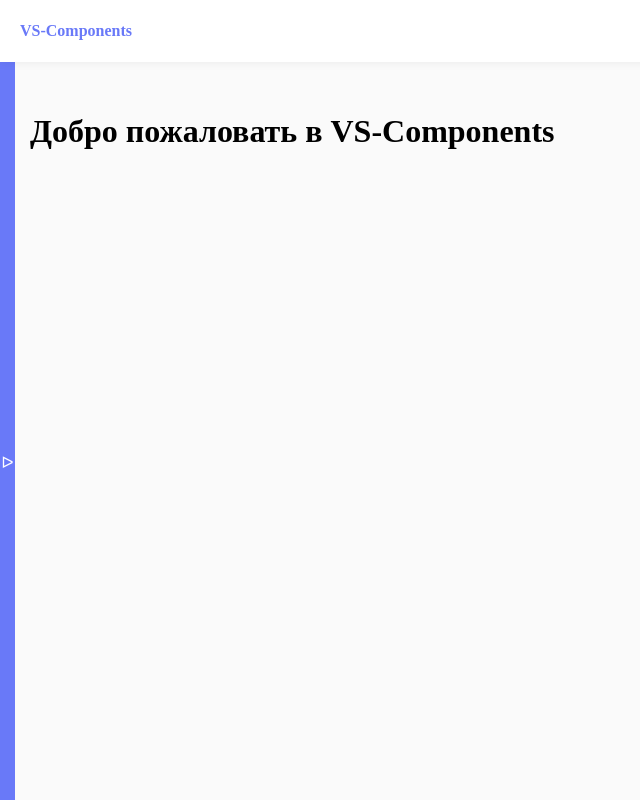
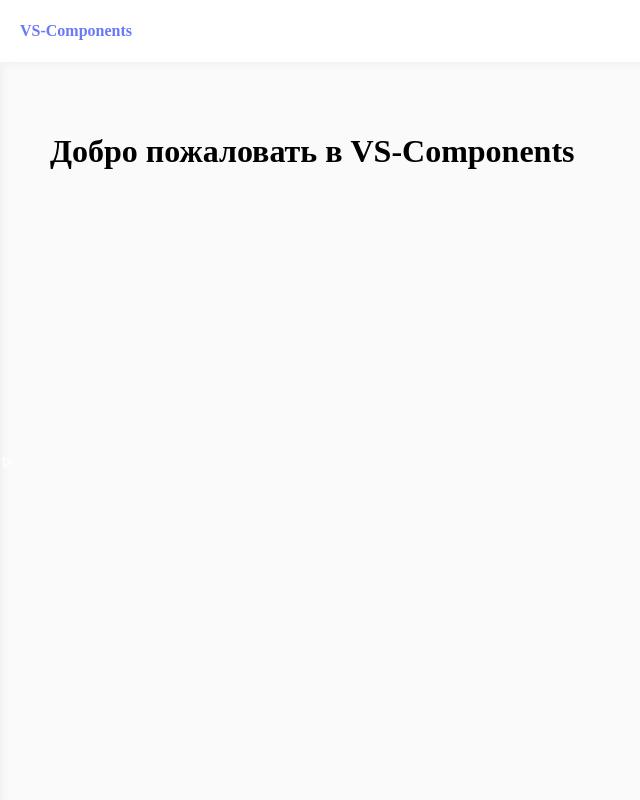
Before and after one commit to stark1406/vs-components, a Vue app: page / in a window 1280 px wide. Shown: the whole page, without its empty margins (0-640 px from the left). Built offline with nearby package versions, Linux system fonts and the light colour scheme.

Commit message:
fix: corrected markup

```diff
--- a/src/App.vue
+++ b/src/App.vue
@@ -11,6 +11,7 @@
 </script>
 
 <template>
+  <Header />
   <div class="container">
     <div
       class="sidebar-toggle"
@@ -18,7 +19,6 @@
     >
       &#5125;
     </div>
-    <Header />
     <Sidebar :is-open-side-bar="isOpenMenu" />
     <div
       :class="[
@@ -36,9 +36,8 @@
 <style lang="scss" scoped>
 @import "./styles/global.scss";
 .content {
-  max-width: 1400px;
   margin-left: 250px;
-  padding: 30px;
+  padding: 50px;
   transition: .2s;
   &_full {
     margin-left: 0;
@@ -49,7 +48,7 @@
   position: fixed;
   left: 0;
   width: 15px;
-  background-color: var(--primary-color);
+  background-color: var(--primary);
   height: 100%;
   top: 62px;
   z-index: 1;
--- a/src/components/layout/Header.vue
+++ b/src/components/layout/Header.vue
@@ -16,6 +16,7 @@
   display: flex;
   align-items: center;
   z-index: 1;
-  position: relative;
+  position: sticky;
+  top: 0
 }
 </style>
--- a/src/components/layout/Sidebar.vue
+++ b/src/components/layout/Sidebar.vue
@@ -66,7 +66,7 @@
     font-weight: bold;
     margin-bottom: 10px;
     &:hover {
-      border-color: var(--promary-color)
+      border-color: var(--primary)
     }
   }
 }
```
